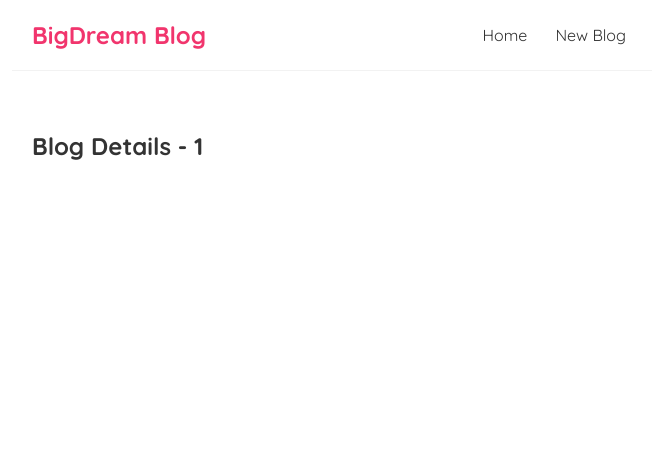
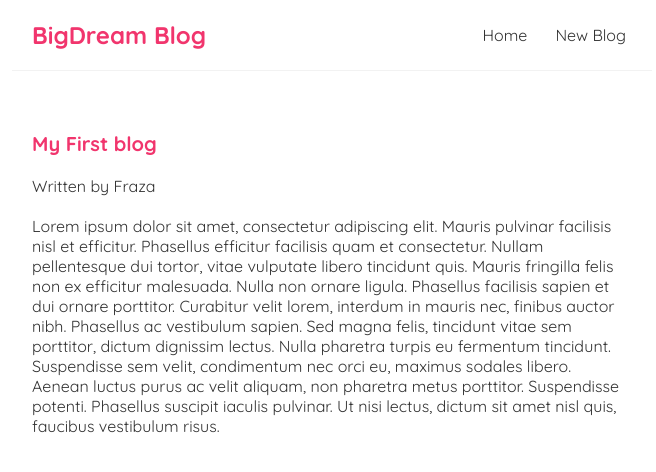
Before and after one commit to FrazaAdityaWiguna/Belajar-React-JS, a React (Create React App) app: page /blogs/1 in a window 1280 px wide. Shown: the top 472 px of the page, without its empty margins (308-964 px from the left). Built offline with nearby package versions, Linux system fonts and the light colour scheme; data requests are answered from the project's data file.

Commit message:
Reusing Custom Hooks

```diff
--- a/src/BlogDetails.js
+++ b/src/BlogDetails.js
@@ -1,12 +1,26 @@
 import React from 'react';
 import { useParams } from 'react-router-dom';
+import useFetch from './useFetch';
 
 const BlogDetails = () => {
   const { id } = useParams();
+  const {
+    datas: blog,
+    error,
+    isPending,
+  } = useFetch(`http://localhost:8000/blogs/${id}`);
 
   return (
     <div className="blog-details">
-      <h2>Blog Details - {id}</h2>
+      {isPending && <div>Loading...</div>}
+      {error && <div>{error}</div>}
+      {blog && (
+        <article>
+          <h2>{blog.title}</h2>
+          <p>Written by {blog.author}</p>
+          <div>{blog.body}</div>
+        </article>
+      )}
     </div>
   );
 };
--- a/src/index.css
+++ b/src/index.css
@@ -51,3 +51,21 @@
 .blog-preview a {
   text-decoration: none;
 }
+
+/* Blog details page */
+.blog-details h2 {
+  font-size: 20px;
+  color: #f1356d;
+  margin-bottom: 20px;
+}
+.blog-details div {
+  margin: 20px 0;
+}
+.blog-details button {
+  background: #f1356d;
+  color: #fff;
+  border: 0;
+  padding: 8px;
+  border-radius: 8px;
+  cursor: pointer;
+}
```
